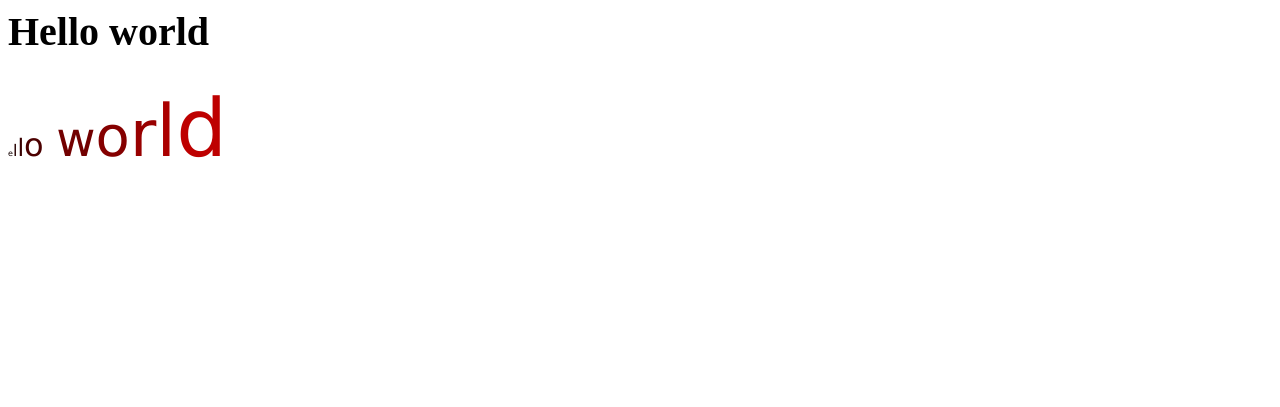
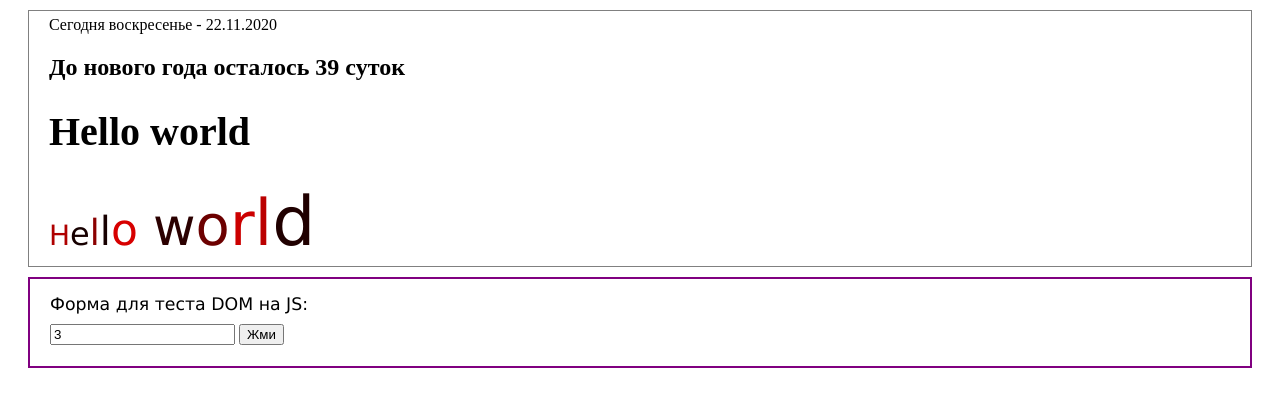
Before and after one commit to ChereP721/tradesoft-it-school, a PHP site: page / in a window 1280 px wide. Shown: the top 407 px of the page. Run offline with PHP 8.4, Linux system fonts and the light colour scheme.

Commit message:
4 commit

```diff
--- a/les1/index.php
+++ b/les1/index.php
@@ -7,12 +7,72 @@
    }
    span {
     font-family: Verdana, Arial, Helvetica, sans-serif;
-    font-size: 21pt;
+    font-size: 13pt;
    }
+   #top, #main {
+	   border: solid grey 1px;
+	   margin: 10px 20px;
+	   padding: 5px 20px;
+   }
+
+   #main {
+	   border: solid purple 2px;
+   }
+
+   #main span {
+	   margin: 10px 0;
+	   display:block;
+   }
+
   </style>
+
 </head>
 <body>
+<?php
 
+function ny_day() {
+	$result = round((strtotime("2020:12:31 23:59:59") - time()) / 60 / 60 / 24);
+    return $result;
+};
+
+function rus_day() {
+	$today = "";
+	$date_today[] = explode(" ",date("d w m yy"));
+	switch ($date_today[0][1]) {
+    case "0":
+        $today = "Сегодня воскресенье - ".$date_today[0][0].".".$date_today[0][2].".".$date_today[0][3];
+        break;
+    case "1":
+        $today = "Сегодня понедельник - ".$date_today[0][0].".".$date_today[0][2].".".$date_today[0][3];
+        break;
+    case "2":
+        $today = "Сегодня вторник - ".$date_today[0][0].".".$date_today[0][2].".".$date_today[0][3];
+        break;
+	case "3":
+        $today = "Сегодня среда - ".$date_today[0][0].".".$date_today[0][2].".".$date_today[0][3];
+        break;
+	case "4":
+        $today = "Сегодня четверг - ".$date_today[0][0].".".$date_today[0][2].".".$date_today[0][3];
+        break;
+	case "5":
+        $today = "Сегодня пятница - ".$date_today[0][0].".".$date_today[0][2].".".$date_today[0][3];
+        break;
+	case "6":
+        $today = "Сегодня суббота - ".$date_today[0][0].".".$date_today[0][2].".".$date_today[0][3];
+        break;
+}
+
+	return $today;
+};
+?>
+<div id="wrapper">
+<div id="top">
+<div id="today">
+<?php echo rus_day(); ?>
+</div>
+<div id="today">
+ <h2>До нового года осталось <?php echo ny_day(); ?> суток </h2>
+</div>
  <?php
 	$a = "Hello world";
 	echo "<h1>".$a."</h1> \n";
@@ -21,10 +81,28 @@
 	//print_r($arr_a);
 
 	foreach ($arr_a as $i => $value) {
-		echo '<span style="font-size:'.$i*6 .'pt; color:#'.str_pad(dechex($i*19),6, "0", STR_PAD_RIGHT).'">'.$value.'</span>';
+		echo '<span id="i_'.$i.'" style="font-size:'.(($i+7)*3) .'pt; color:#'.str_pad(dechex(rand($i, 255)),6, "0", STR_PAD_RIGHT).'">'.$value.'</span>';
 	}
 
  ?>
-
+ </div>
+ <div id="main">
+ <span>Форма для теста DOM на JS:</span>
+	<form id="m_form" name="main_form">
+		<input type="text" name="numb" value="3">
+		<input type="button" onclick="btnClick();" value="Жми" name="bt">
+	</form>
+	<script>
+	function btnClick()
+        {
+            var up1 = "";
+			up1 = "i_" + document.main_form.numb.value;
+            document.getElementById(up1).style="font-size: 55pt";
+			console.log(up1);
+        }
+</script>
+<div id="ex1"></div>
+ </div>
+ </div>
  </body>
 </html>
```
